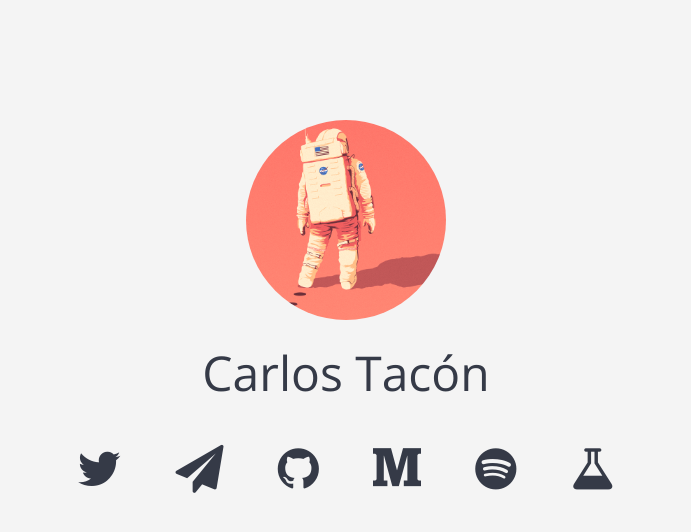
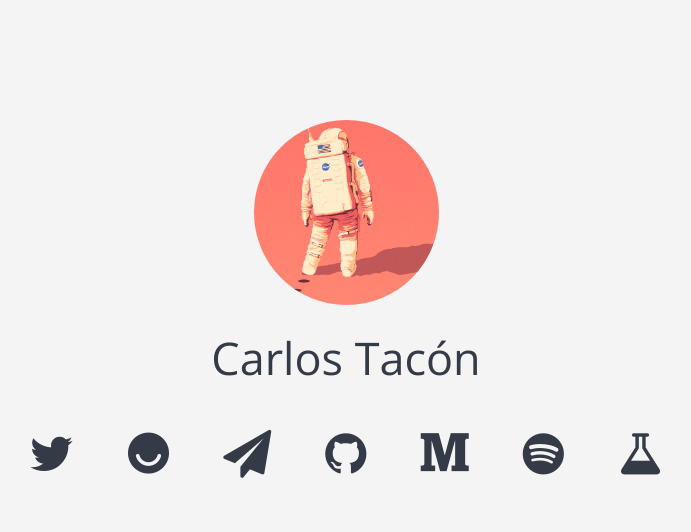
Before and after one commit to carlosjtacon/carlosjtacon.github.io, a plain HTML site: page index.html in a window 1280 px wide. Shown: the whole page, without its empty margins (294-985 px from the left). Drawn offline with nearby package versions, Linux system fonts and the light colour scheme.

Commit message:
ello support

```diff
--- a/css/style.css
+++ b/css/style.css
@@ -1,6 +1,10 @@
 body {
   font-family: 'Open Sans', sans-serif;
   background-color: #F4F4F4;
+}
+
+a {
+    text-decoration: none;
 }
 
 .round-avatar {
@@ -20,7 +24,7 @@ body {
 }
 
 #name {
-    font-size: 48px;
+    font-size: 45px;
     color: #353A47;
     line-height: 65px;
     text-align: center;
@@ -40,3 +44,33 @@ body {
     margin-top: 40px;
     text-align: center;
 }
+
+@font-face {
+    font-family: 'ello';
+    src:url('../fonts/ello-font/ello.eot?-caaiua');
+    src:url('../fonts/ello-font/ello.eot?#iefix-caaiua') format('embedded-opentype'),
+        url('../fonts/ello-font/ello.ttf?-caaiua') format('truetype'),
+        url('../fonts/ello-font/ello.woff?-caaiua') format('woff'),
+        url('../fonts/ello-font/ello.svg?-caaiua#ello') format('svg');
+    font-weight: normal;
+    font-style: normal;
+}
+
+.ello {
+    font-family: 'ello';
+    speak: none;
+    font-style: normal;
+    font-weight: normal;
+    font-variant: normal;
+    text-transform: none;
+    line-height: 1;
+    font-size: 41px;
+
+    /* Better Font Rendering =========== */
+    -webkit-font-smoothing: antialiased;
+    -moz-osx-font-smoothing: grayscale;
+}
+
+.icon-ello:before {
+    content: "\ea8f";
+}
--- a/index.html
+++ b/index.html
@@ -9,13 +9,15 @@
 </head>
 <body>
 	<div class="info">
-		<img class="round-avatar" src="img/avatar.png" height="200" width="200">
+		<img class="round-avatar" src="img/avatar.png" height="185" width="185">
 		<!-- <img class="round-avatar" src="http://www.gravatar.com/avatar/82414c7604ca72622845797a600d9c13?s=200" height="200" width="200"> -->
 		<div id="name">Carlos Tacón</div>
 	</div>
 	<div class="social">
 		<a href="#">
 			<i id="aw-twitter" class="fa fa-twitter fa-3x social-icon"></i></a>
+		<a href="#">
+			<i id="naw-ello" class="ello icon-ello social-icon"></i></a>
 		<a href="#">
 			<i id="aw-telegram" class="fa fa-paper-plane fa-3x social-icon"></i></a>
 		<a href="#">
--- a/js/scripts.js
+++ b/js/scripts.js
@@ -7,6 +7,7 @@ var revert = function() {
     $('#aw-medium').css("color", "#353A47");
     $('#aw-spotify').css("color", "#353A47");
     $('#aw-labs').css("color", "#353A47");
+    $('#naw-ello').css("color", "#353A47");
 }
 
 $('#aw-twitter').hover(
@@ -62,3 +63,12 @@ $('#aw-labs').hover(
     },
     revert
 );
+
+$('#naw-ello').hover(
+    function() {
+        $('#name').text("ello");
+        $('#name').css("color", "#171515");
+        $('#naw-ello').css("color", "#171515");
+    },
+    revert
+);
```
Also changed, not shown: fonts/ello-font/ello.svg (added), fonts/ello-font/ello.ttf (added), fonts/ello-font/ello.woff (added), 1 other file.
